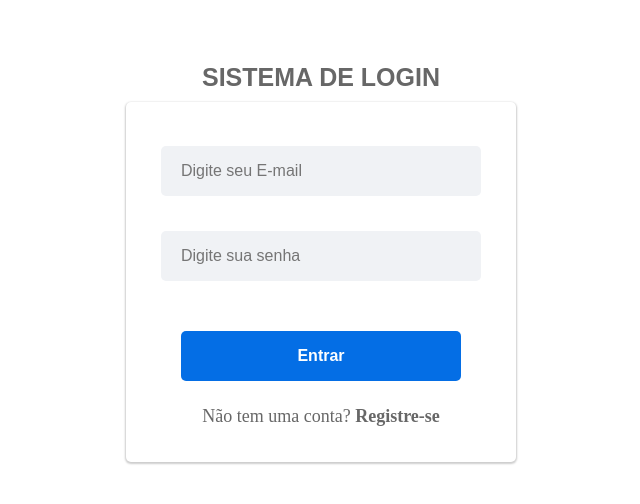
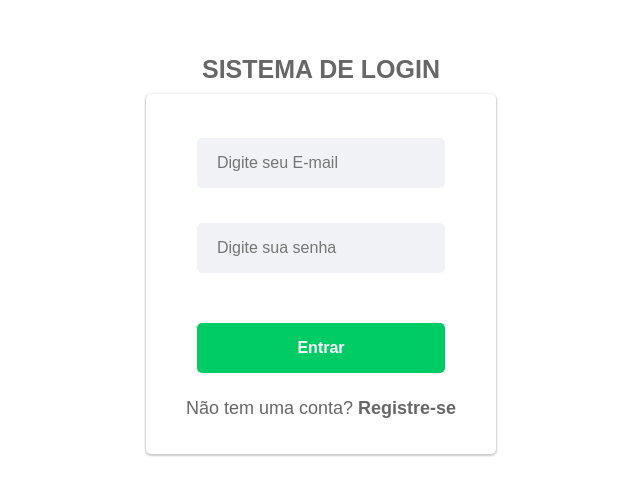
Before and after one commit to JesseChagas/login-system-reactjs-, a React (Create React App) app in the folder sistema-login/: page /home in a window 1280 px wide. Shown: the part 146-650 px from the top of the page, without its empty margins (319-959 px from the left). Built offline with nearby package versions, Linux system fonts and the light colour scheme.

Commit message:
Bug fixes

```diff
--- a/sistema-login/public/index.html
+++ b/sistema-login/public/index.html
@@ -2,9 +2,6 @@
 <html lang="en">
   <head>
     <meta charset="utf-8" />
-    <link rel="icon" href="%PUBLIC_URL%/favicon.ico" />
-    <meta name="viewport" content="width=device-width, initial-scale=1" />
-    <meta name="theme-color" content="#000000" />
     <meta
       name="description"
       content="Web site created using create-react-app"
--- a/sistema-login/src/App.js
+++ b/sistema-login/src/App.js
@@ -1,15 +1,13 @@
-import React from 'react'
-import GlobalStyle from './styles/global'
-import RoutesApps from './routes';
-import { AuthProvider } from './contexts/auth';
+import React from "react";
+import RoutesApp from "./routes";
+import { AuthProvider } from "./contexts/auth";
+import GlobalStyle from "./styles/global";
 
-const App = () => {
-  return (
-    <AuthProvider>
-        <RoutesApps/>
-        <GlobalStyle/>
-    </AuthProvider>
-  );
-};
+const App = () => (
+  <AuthProvider>
+    <RoutesApp />
+    <GlobalStyle />
+  </AuthProvider>
+);
 
-export default RoutesApps;
+export default App;
--- a/sistema-login/src/components/Button/styles.js
+++ b/sistema-login/src/components/Button/styles.js
@@ -7,13 +7,13 @@ export const Button = styled.button `
     border-radius: 5px;
     width: 80%;
     cursor: pointer;
-    background-color: #046ee5;
+    background-color: #00cc66;
     color: white;
     font-weight: 600;
     font-size: 16px;
 
     &:hover {
-        background-color: #005eef;
+        background-color: #00b359;
       }
 
 `;
--- a/sistema-login/src/contexts/auth.js
+++ b/sistema-login/src/contexts/auth.js
@@ -54,7 +54,7 @@ export const AuthProvider = ({children}) =>{
             newUser = [{email, password}];
         }
 
-        localStorage.setItem("users_db", JSON.stringfy(newUser));
+        localStorage.setItem("users_db", JSON.stringify(newUser));
         return;
     };
 
--- a/sistema-login/src/hooks/useAuth.js
+++ b/sistema-login/src/hooks/useAuth.js
@@ -1,5 +1,5 @@
-import { useContext } from "react"
-import { AuthContext } from "../contexts/auth"
+import { useContext } from "react";
+import { AuthContext } from "../contexts/auth";
 
 const useAuth = () => {
     const context = useContext(AuthContext);
--- a/sistema-login/src/pages/Home/index.js
+++ b/sistema-login/src/pages/Home/index.js
@@ -1,9 +1,27 @@
 import React from 'react'
+import { useNavigate } from 'react-router-dom'
+import Button from '../../components/button'
+import useAuth from '../../hooks/useAuth'
+import * as C from "./styles"
 
 const Home = () => {
-  return (
-    <div>Home</div>
-  )
+    const {signout} = useAuth();
+    const navigate = useNavigate();
+
+    const handleLogout = () => {
+      signout();
+      navigate("/");
+    };
+
+
+    return (
+      <C.Container>
+        <C.Title>Home / Todo List</C.Title>
+        <Button Text="Sair" onClick={handleLogout}>
+          Sair
+        </Button>
+      </C.Container>
+    )
 }
 
 export default Home
--- a/sistema-login/src/pages/Home/styles.js
+++ b/sistema-login/src/pages/Home/styles.js
@@ -0,0 +1,12 @@
+import styled from "styled-components";
+
+export const Container = styled.div`
+  display: flex;
+  align-items: center;
+  justify-content: center;
+  flex-direction: column;
+  gap: 20px;
+  height: 100vh;
+`;
+
+export const Title = styled.h2``;
--- a/sistema-login/src/pages/Signin/styles.js
+++ b/sistema-login/src/pages/Signin/styles.js
@@ -21,7 +21,7 @@ export const Content = styled.div`
   max-width: 350px;
   padding: 20px;
   border-radius: 5px;
-  height: 40%;
+  height: 45%;
 `;
 
 export const Label = styled.label`
--- a/sistema-login/src/pages/Signup/index.js
+++ b/sistema-login/src/pages/Signup/index.js
@@ -31,8 +31,6 @@ const Signup = () => {
         alert("Usuário Cadastrado com sucesso!")
         navigate("/");
     };
-
-
 
 
   return (
--- a/sistema-login/src/pages/Signup/styles.js
+++ b/sistema-login/src/pages/Signup/styles.js
@@ -21,7 +21,7 @@ export const Content = styled.div`
   max-width: 350px;
   padding: 20px;
   border-radius: 5px;
-  height: 45%;
+  height: 50%;
 `;
 
 export const Label = styled.label`
```
Also changed, not shown: sistema-login/src/pages/Signin/index.js (+3 -4 lines).
